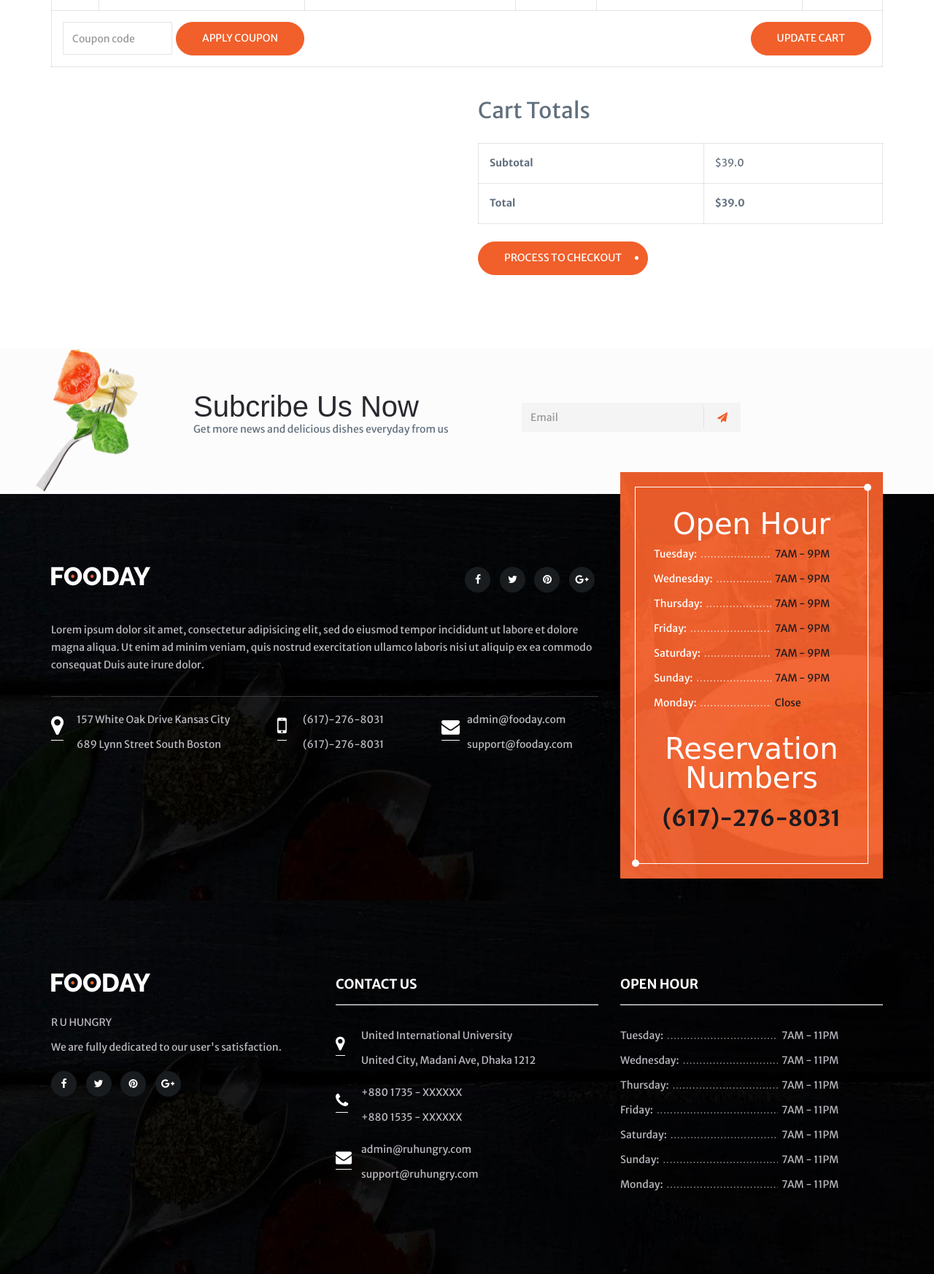
After one commit to Rahmanmizan11/R-U-HUNGRY, a Django app: page /carts/ in a window 1280 px wide. The commit adds this page. Shown: the part 969-2715 px from the top of the page at 73% size. Run offline with Django 3.2, Linux system fonts and the light colour scheme; the visitor is signed in with stand-in values (Sample User, id 1); some libraries are stand-ins or nearby versions; some web fonts are replaced.

```diff
--- a/app/urls.py
+++ b/app/urls.py
@@ -28,7 +28,9 @@ urlpatterns = [
     # General menuPage
     path('', generalViews.homePage, name='home'),
     path('restaurants/', generalViews.restaurantPage, name='restaurants'),
-    path('restaurants/menu/<int:id>', generalViews.menuPage, name='menuPage'),
+    path('restaurants/menu/<int:id>', generalViews.menuPage, name='menuPage1'),
+    path('add-to-cart/<int:rid>/<int:iid>', generalViews.addToCart, name='addToCart'),
+    path('carts/', generalViews.cartPage, name='carts'),
     path('reviews/', generalViews.reviewPage, name='reviews'),
 
     path('search/', generalViews.searchPage, name='search'),
--- a/fooding/views.py
+++ b/fooding/views.py
@@ -1,8 +1,8 @@
 from seller.models import Menu, Restaurant
-from django.shortcuts import render
+from django.shortcuts import redirect, render
 from django.contrib.auth.decorators import login_required
-from django.http import HttpResponse
-
+from django.http import HttpResponse, HttpResponseRedirect
+from django.urls import reverse
 # Create your views here.
 def homePage(request):
     restaurants = Restaurant.objects.filter(type='restaurant', )[:8]
@@ -23,10 +23,15 @@ def notificationsPage(request):
     # can see notifications
     return render(request, '')
 
+@login_required
 def cartPage(request):
-    # Can order
-    # can remove from cart
-    return render(request, '')
+
+    return render(request, 'fooding/cart.html')
+@login_required
+def addToCart(request, rid, iid):
+
+    return HttpResponseRedirect(reverse('menuPage1'))
+    # return redirect('carts')
 
 def reviewPage(request):
     # see all reviews
--- a/template/fooding/base.html
+++ b/template/fooding/base.html
@@ -16,6 +16,8 @@
     <!-- WARNING: Respond.js doesn't work if you view the page via file://-->
     <!-- IE 9-->
     <!-- Vendors-->
+
+
     <link rel="stylesheet" href="{% static 'fooding/assets/vendors/flexslider/flexslider.min.css' %}">
     <link rel="stylesheet" href="{% static 'fooding/assets/vendors/swipebox/css/swipebox.min.css' %}">
     <link rel="stylesheet" href="{% static 'fooding/assets/vendors/slick/slick.min.css' %}">
@@ -71,7 +73,7 @@
                     <div class="container">
                         <div class="open-offcanvas">&#9776;</div>
                         <div class="utility-nav">
-                            <div class="dropdown dropdown-full-mobile"><a href="#" class="search-bar dropdown-toggle"><i
+                            <div class="dropdown dropdown-full-mobile"><a href="{% url 'carts' %}" class="search-bar dropdown-toggle"><i
                                         class="fa fa-shopping-bag"></i></a>
 
                             </div>
@@ -336,6 +338,7 @@
             </div>
         </div> {% endcomment %}
     </div>
+
     <!-- jQuery-->
     <script src="{% static 'fooding/assets/vendors/jquery-1.10.2.min.js' %}"></script>
     <!-- Bootstrap JavaScript-->
@@ -365,6 +368,7 @@
     <script src="{% static 'fooding/assets/js/layout.js' %}"></script>
     <script src="{% static 'fooding/assets/js/elements.js' %}"></script>
     <script src="{% static 'fooding/assets/js/widget.js' %}"></script>
+
 </body>
 
 <!-- Mirrored from sun-themes.com/html/fooday/home-shop.html by HTTrack Website Copier/3.x [XR&CO'2014], Tue, 25 Jan 2022 19:03:54 GMT -->
--- /dev/null
+++ b/template/fooding/cart.html
@@ -0,0 +1,324 @@
+{% extends './base.html' %}
+{% load static %}
+
+{% block main %}
+<div class="page-container">
+    <div data-bottom-top="background-position: 50% 50px;" data-center="background-position: 50% 0px;"
+        data-top-bottom="background-position: 50% -50px;" class="page-title page-product">
+        <div class="container">
+            <div class="title-wrapper">
+                <div data-top="transform: translateY(0px);opacity:1;" data--20-top="transform: translateY(-5px);"
+                    data--50-top="transform: translateY(-15px);opacity:0.8;"
+                    data--120-top="transform: translateY(-30px);opacity:0;" data-anchor-target=".page-title"
+                    class="title">Product Cart</div>
+                <div data-top="opacity:1;" data--120-top="opacity:0;" data-anchor-target=".page-title" class="divider">
+                    <span class="line-before"></span><span class="dot"></span><span class="line-after"></span></div>
+                <div data-top="transform: translateY(0px);opacity:1;" data--20-top="transform: translateY(5px);"
+                    data--50-top="transform: translateY(15px);opacity:0.8;"
+                    data--120-top="transform: translateY(30px);opacity:0;" data-anchor-target=".page-title"
+                    class="subtitle">We hope you will like this product and give us 5 star rating</div>
+            </div>
+        </div>
+    </div>
+    <div class="page-content-wrapper">
+        <div class="container">
+            <section class="padding-top-100 padding-bottom-100">
+                <form class="product-cart-form">
+                    <table class="shop_table shop_table_responsive">
+                        <thead>
+                            <tr>
+                                <th class="product-remove"> </th>
+                                <th class="product-thumbnail"> </th>
+                                <th class="product-name">Product</th>
+                                <th class="product-price">Price</th>
+                                <th class="product-quantity">Quantity</th>
+                                <th class="product-subtotal">Total</th>
+                            </tr>
+                        </thead>
+                        <tbody>
+                            <tr class="cart_item">
+                                <td class="product-remove"><a href="#" aria-label="Remove this item"
+                                        data-product_id="1061" data-product_sku="" class="remove">×</a></td>
+                                <td class="product-thumbnail"><a href="#"><img width="150" height="100"
+                                            src="assets/images/product/product-2l.jpg" alt=""
+                                            class="img-responsive"></a></td>
+                                <td data-title="Product" class="product-name"><a href="#">Chocolate Fudge Ripple</a>
+                                </td>
+                                <td data-title="Price" class="product-price"><span
+                                        class="product-Price-amount amount"><span
+                                            class="product-Price-currencySymbol">$</span>25.0</span></td>
+                                <td data-title="Quantity" class="product-quantity">
+                                    <div class="quantity">
+                                        <input type="number" step="1" min="0" max=""
+                                            name="cart[a89cf525e1d9f04d16ce31165e139a4b][qty]" value="1" title="Qty"
+                                            size="4" pattern="[0-9]*" inputmode="numeric"
+                                            class="form-control input-qty">
+                                    </div>
+                                </td>
+                                <td data-title="Total" class="product-subtotal"><span
+                                        class="product-Price-amount amount"><span
+                                            class="product-Price-currencySymbol">$</span>25.0</span></td>
+                            </tr>
+                            <tr class="cart_item">
+                                <td class="product-remove"><a href="#" aria-label="Remove this item"
+                                        data-product_id="1070" data-product_sku="" class="remove">×</a></td>
+                                <td class="product-thumbnail"><a href="#"><img width="150" height="100"
+                                            src="assets/images/product/product-2n.jpg" alt=""
+                                            class="img-responsive"></a></td>
+                                <td data-title="Product" class="product-name"><a href="#">Coffee Caramel Swirl</a></td>
+                                <td data-title="Price" class="product-price"><span
+                                        class="product-Price-amount amount"><span
+                                            class="product-Price-currencySymbol">$</span>14.0</span></td>
+                                <td data-title="Quantity" class="product-quantity">
+                                    <div class="quantity">
+                                        <input type="number" step="1" min="0" max="" name="" value="1" title="Qty"
+                                            size="4" pattern="[0-9]*" inputmode="numeric"
+                                            class="form-control input-qty">
+                                    </div>
+                                </td>
+                                <td data-title="Total" class="product-subtotal"><span
+                                        class="product-Price-amount amount"><span
+                                            class="product-Price-currencySymbol">$</span>14.0</span></td>
+                            </tr>
+                            <tr>
+                                <td colspan="6" class="product-coupon">
+                                    <div class="actions">
+                                        <div class="coupon">
+                                            <input type="text" name="coupon_code" value="" placeholder="Coupon code"
+                                                class="form-control input-coupon">
+                                            <input type="button" name="apply_coupon" value="Apply coupon"
+                                                class="swin-btn">
+                                        </div>
+                                        <input type="button" name="update_cart" value="Update cart"
+                                            class="swin-btn f-right">
+                                    </div>
+                                </td>
+                            </tr>
+                        </tbody>
+                    </table>
+                </form>
+                <div class="product-cart-total">
+                    <div class="row">
+                        <div class="col-md-6 col-md-offset-6">
+                            <h2 class="cart-total-title">Cart Totals</h2>
+                            <table cellspacing="0" class="shop_table">
+                                <tbody>
+                                    <tr class="cart-subtotal">
+                                        <th>Subtotal</th>
+                                        <td data-title="Subtotal"><span class="product-amount amount"><span
+                                                    class="product-currencySymbol">$</span>39.0</span></td>
+                                    </tr>
+                                    <tr class="order-total">
+                                        <th>Total</th>
+                                        <td data-title="Total"><strong><span class="product-amount amount"><span
+                                                        class="product-currencySymbol">$</span>39.0</span></strong></td>
+                                    </tr>
+                                </tbody>
+                            </table><a href="#" class="swin-btn"><span>Process To Checkout</span></a>
+                        </div>
+                    </div>
+                </div>
+            </section>
+        </div>
+    </div>
+</div>
+<footer>
+    <div class="subscribe-section"><img src="assets/images/background/bg5.png" alt="" class="img-subscribe">
+        <div class="container">
+            <div class="subscribe-wrapper">
+                <div class="row">
+                    <div class="col-lg-8 col-lg-offset-2">
+                        <div class="subscribe-heading">
+                            <h3 class="title">Subcribe Us Now</h3>
+                            <div class="des">Get more news and delicious dishes everyday from us</div>
+                        </div>
+                        <form class="widget-newsletter">
+                            <input placeholder="Email" class="form-control"><span class="submit"><i
+                                    class="fa fa-paper-plane"></i></span>
+                        </form>
+                    </div>
+                </div>
+            </div>
+        </div>
+    </div>
+    <div class="footer-top"></div>
+    <div class="footer-main">
+        <div class="container">
+            <div class="row">
+                <div class="col-lg-8">
+                    <div class="ft-widget-area">
+                        <div class="ft-area1">
+                            <div class="swin-wget swin-wget-about">
+                                <div class="clearfix"><a class="wget-logo"><img src="assets/images/logo-ft.png" alt=""
+                                            class="img img-responsive"></a>
+                                    <ul class="socials socials-about list-unstyled list-inline">
+                                        <li><a href="#"><i class="fa fa-facebook"></i></a></li>
+                                        <li><a href="#"><i class="fa fa-twitter"></i></a></li>
+                                        <li><a href="#"><i class="fa fa-pinterest"></i></a></li>
+                                        <li><a href="#"><i class="fa fa-google-plus"></i></a></li>
+                                    </ul>
+                                </div>
+                                <div class="wget-about-content">
+                                    <p>Lorem ipsum dolor sit amet, consectetur adipisicing elit, sed do eiusmod tempor
+                                        incididunt ut labore et dolore magna aliqua. Ut enim ad minim veniam, quis
+                                        nostrud exercitation ullamco laboris nisi ut aliquip ex ea commodo consequat
+                                        Duis aute irure dolor.</p>
+                                </div>
+                                <div class="about-contact-info clearfix">
+                                    <div class="address-info">
+                                        <div class="info-icon"><i class="fa fa-map-marker"></i></div>
+                                        <div class="info-content">
+                                            <p>157 White Oak Drive Kansas City </p>
+                                            <p>689 Lynn Street South Boston</p>
+                                        </div>
+                                    </div>
+                                    <div class="phone-info">
+                                        <div class="info-icon"><i class="fa fa-mobile-phone"></i></div>
+                                        <div class="info-content">
+                                            <p>(617)-276-8031</p>
+                                            <p>(617)-276-8031</p>
+                                        </div>
+                                    </div>
+                                    <div class="email-info">
+                                        <div class="info-icon"><i class="fa fa-envelope"></i></div>
+                                        <div class="info-content">
+                                            <p>admin@fooday.com</p>
+                                            <p>support@fooday.com</p>
+                                        </div>
+                                    </div>
+                                </div>
+                            </div>
+                        </div>
+                    </div>
+                </div>
+                <div class="col-lg-4">
+                    <div class="ft-fixed-area">
+                        <div class="reservation-box">
+                            <div class="reservation-wrap">
+                                <h3 class="res-title">Open Hour</h3>
+                                <div class="res-date-time">
+                                    <div class="res-date-time-item">
+                                        <div class="res-date">
+                                            <div class="res-date-item">
+                                                <div class="res-date-text">
+                                                    <p>Tuesday:</p>
+                                                </div>
+                                                <div class="res-date-dot">.......................................</div>
+                                            </div>
+                                        </div>
+                                        <div class="res-time">
+                                            <div class="res-time-item">
+                                                <p>7AM - 9PM</p>
+                                            </div>
+                                        </div>
+                                        <div class="clearfix"></div>
+                                    </div>
+                                    <div class="res-date-time-item">
+                                        <div class="res-date">
+                                            <div class="res-date-item">
+                                                <div class="res-date-text">
+                                                    <p>Wednesday:</p>
+                                                </div>
+                                                <div class="res-date-dot">.......................................</div>
+                                            </div>
+                                        </div>
+                                        <div class="res-time">
+                                            <div class="res-time-item">
+                                                <p>7AM - 9PM</p>
+                                            </div>
+                                        </div>
+                                        <div class="clearfix"></div>
+                                    </div>
+                                    <div class="res-date-time-item">
+                                        <div class="res-date">
+                                            <div class="res-date-item">
+                                                <div class="res-date-text">
+                                                    <p>Thursday:</p>
+                                                </div>
+                                                <div class="res-date-dot">.......................................</div>
+                                            </div>
+                                        </div>
+                                        <div class="res-time">
+                                            <div class="res-time-item">
+                                                <p>7AM - 9PM</p>
+                                            </div>
+                                        </div>
+                                        <div class="clearfix"></div>
+                                    </div>
+                                    <div class="res-date-time-item">
+                                        <div class="res-date">
+                                            <div class="res-date-item">
+                                                <div class="res-date-text">
+                                                    <p>Friday:</p>
+                                                </div>
+                                                <div class="res-date-dot">.......................................</div>
+                                            </div>
+                                        </div>
+                                        <div class="res-time">
+                                            <div class="res-time-item">
+                                                <p>7AM - 9PM</p>
+                                            </div>
+                                        </div>
+                                        <div class="clearfix"></div>
+                                    </div>
+                                    <div class="res-date-time-item">
+                                        <div class="res-date">
+                                            <div class="res-date-item">
+                                                <div class="res-date-text">
+                                                    <p>Saturday:</p>
+                                                </div>
+                                                <div class="res-date-dot">.......................................</div>
+                                            </div>
+                                        </div>
+                                        <div class="res-time">
+                                            <div class="res-time-item">
+                                                <p>7AM - 9PM</p>
+                                            </div>
+                                        </div>
+                                        <div class="clearfix"></div>
+                                    </div>
+                                    <div class="res-date-time-item">
+                                        <div class="res-date">
+                                            <div class="res-date-item">
+                                                <div class="res-date-text">
+                                                    <p>Sunday:</p>
+                                                </div>
+                                                <div class="res-date-dot">.......................................</div>
+                                            </div>
+                                        </div>
+                                        <div class="res-time">
+                                            <div class="res-time-item">
+                                                <p>7AM - 9PM</p>
+                                            </div>
+                                        </div>
+                                        <div class="clearfix"></div>
+                                    </div>
+                                    <div class="res-date-time-item">
+                                        <div class="res-date">
+                                            <div class="res-date-item">
+                                                <div class="res-date-text">
+                                                    <p>Monday:</p>
+                                                </div>
+                                                <div class="res-date-dot">.......................................</div>
+                                            </div>
+                                        </div>
+                                        <div class="res-time">
+                                            <div class="res-time-item">
+                                                <p>Close</p>
+                                            </div>
+                                        </div>
+                                        <div class="clearfix"></div>
+                                    </div>
+                                </div>
+                                <h3 class="res-title">Reservation Numbers</h3>
+                                <p class="res-number">(617)-276-8031</p>
+                            </div>
+                        </div>
+                    </div>
+                </div>
+            </div>
+        </div>
+    </div>
+</footer><a id="totop" href="#" class="animated"><i class="fa fa-angle-double-up"></i></a>
+</div>
+{% endblock main %}
```
Also changed, not shown: fooding/forms.py (+1 -58 lines), template/fooding/menu.html (+29 -5 lines).
